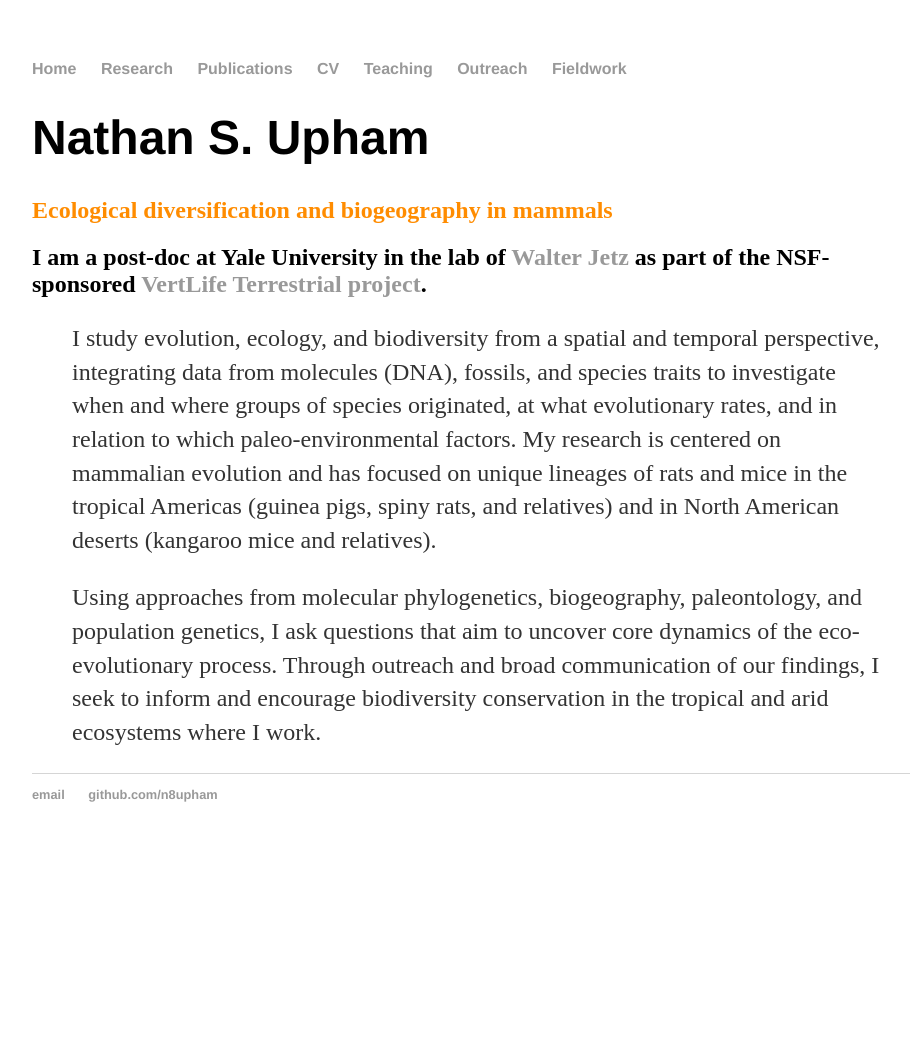
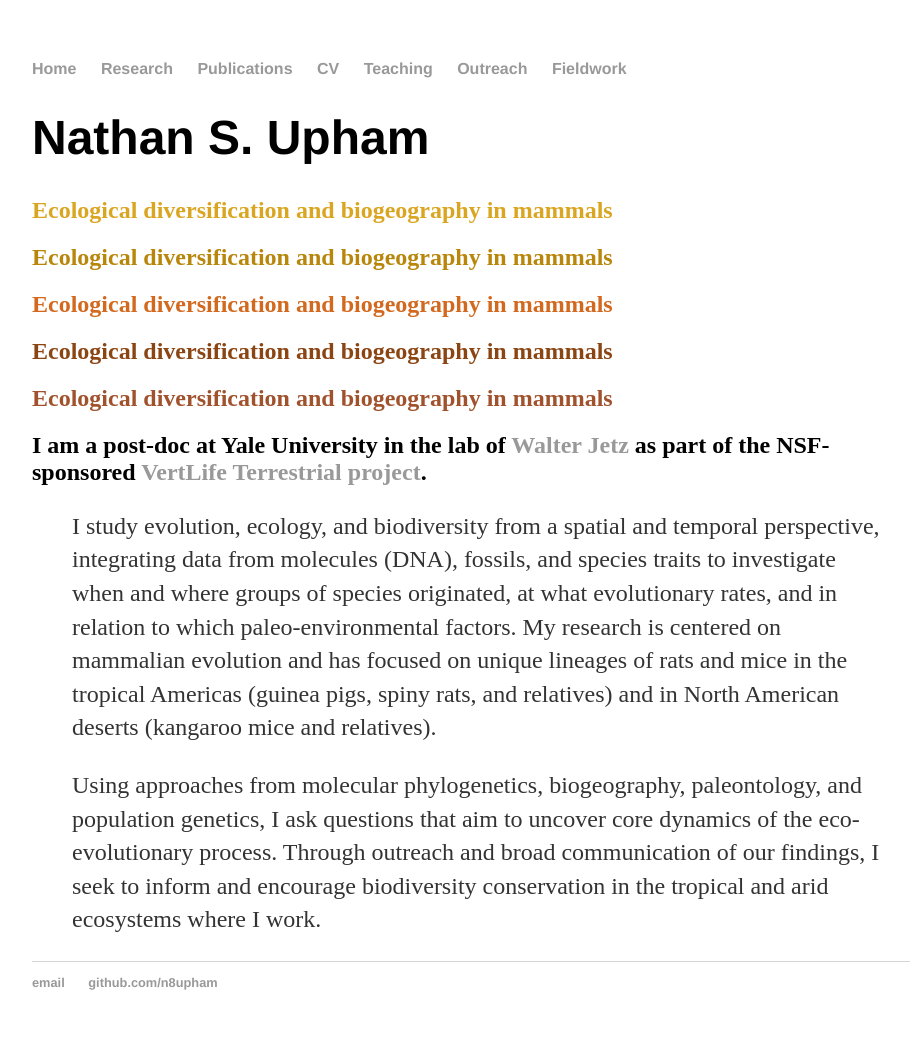
Before and after one commit to n8upham/n8upham.github.io, a Jekyll site: the page built from index.md, in a window 1280 px wide. Shown: the whole page, without its empty margins (160-1070 px from the left). Built offline with Jekyll 4.4.1, drawn with Linux system fonts in a browser that asks for light colours; before the commit the page ends 900 px from its top, so only the background shows below that.

Commit message:
Update index.md

```diff
--- a/index.md
+++ b/index.md
@@ -4,7 +4,15 @@ title: Nate Upham, Home
 ---
 # **Nathan S. Upham**
 
-## <span style="color:darkorange;">Ecological diversification and biogeography in mammals</span>
+## <span style="color:Goldenrod;">Ecological diversification and biogeography in mammals</span>
+
+## <span style="color:DarkGoldenrod;">Ecological diversification and biogeography in mammals</span>
+
+## <span style="color:Chocolate;">Ecological diversification and biogeography in mammals</span>
+
+## <span style="color:SaddleBrown;">Ecological diversification and biogeography in mammals</span>
+
+## <span style="color:Sienna;">Ecological diversification and biogeography in mammals</span>
 
 ## I am a post-doc at Yale University in the lab of [Walter Jetz](http://jetzlab.yale.edu/) as part of the NSF-sponsored [VertLife Terrestrial project](http://vertlife.org/).
 
```
